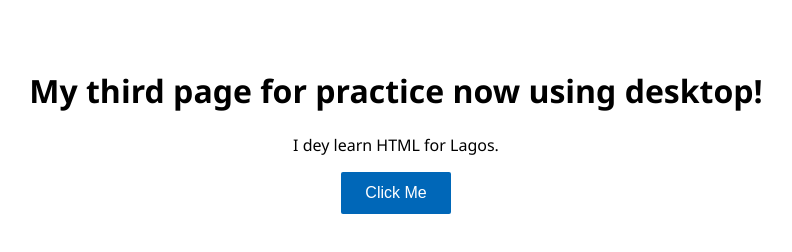
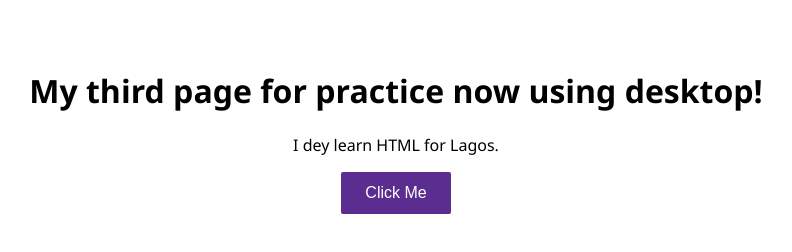
Before and after one commit to linkin2luv-coder/my-third-site, a plain HTML site: page index.html in a window 1280 px wide. Shown: the whole page, without its empty margins (244-1036 px from the left). Drawn offline with Linux system fonts and the light colour scheme.

Commit message:
Update index.html

```diff
--- a/index.html
+++ b/index.html
@@ -13,7 +13,7 @@
       color: black;
     }
     button {
-      background: #0067b8;
+      background: #5c2d91;
       color: white;
       border: none;
       padding: 12px 24px;
```
